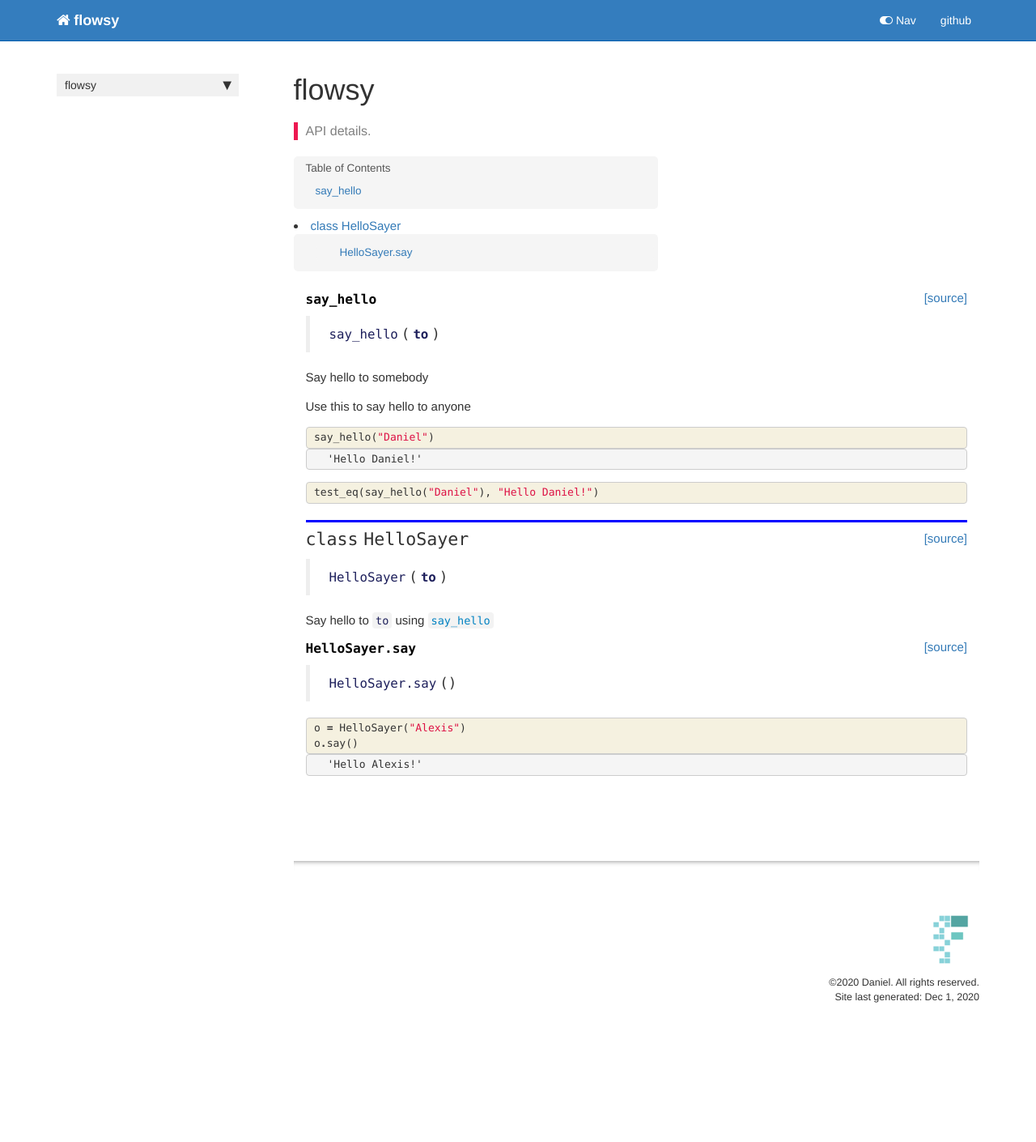
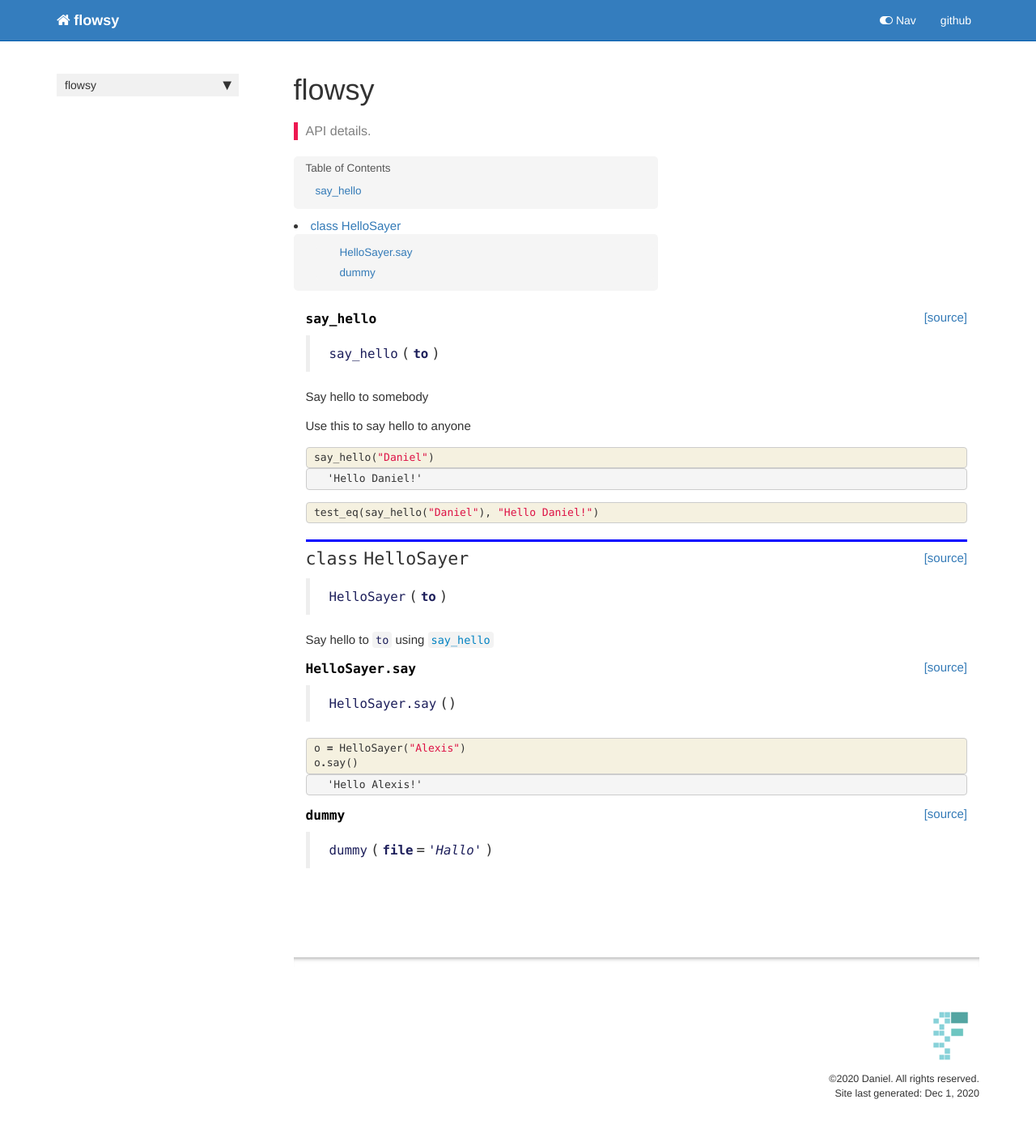
Before and after one commit to daniel-riffi/flowsy, a Jekyll site: the page built from docs/core.html, in a window 1280 px wide. Shown: the whole page at 81% size. Built offline with Jekyll 4.4.1, drawn with Linux system fonts in a browser that asks for light colours; nearby versions of some CDN libraries; comment, search, counter and statistics services are not loaded; before the commit the page ends 1291 px from its top, so only the background shows below that.

Commit message:
added dummy function

```diff
--- a/docs/_data/sidebars/home_sidebar.yml
+++ b/docs/_data/sidebars/home_sidebar.yml
@@ -10,12 +10,6 @@ entries:
       title: Overview
       url: /
     - output: web,pdf
-      title: core-checkpoint
-      url: core-checkpoint.html
-    - output: web,pdf
-      title: index-checkpoint
-      url: index-checkpoint.html
-    - output: web,pdf
       title: flowsy
       url: core.html
     output: web
--- a/docs/core.html
+++ b/docs/core.html
@@ -208,4 +208,35 @@ nb_path: "00_core.ipynb"
 </div>
     {% endraw %}
 
+    {% raw %}
+
+<div class="cell border-box-sizing code_cell rendered">
+
+<div class="output_wrapper">
+<div class="output">
+
+<div class="output_area">
+
+
+<div class="output_markdown rendered_html output_subarea ">
+<h4 id="dummy" class="doc_header"><code>dummy</code><a href="https://github.com/daniel-riffi/flowsy/tree/master/flowsy/core.py#L17" class="source_link" style="float:right">[source]</a></h4><blockquote><p><code>dummy</code>(<strong><code>file</code></strong>=<em><code>'Hallo'</code></em>)</p>
+</blockquote>
+
 </div>
+
+</div>
+
+</div>
+</div>
+
+</div>
+    {% endraw %}
+
+    {% raw %}
+
+<div class="cell border-box-sizing code_cell rendered">
+
+</div>
+    {% endraw %}
+
+</div>
--- a/docs/index.html
+++ b/docs/index.html
@@ -44,7 +44,7 @@ nb_path: "index.ipynb"
 </div>
 <div class="cell border-box-sizing text_cell rendered"><div class="inner_cell">
 <div class="text_cell_render border-box-sizing rendered_html">
-<p><code>pip install your_project_name</code></p>
+<p><code>pip install flowsy</code></p>
 
 </div>
 </div>
@@ -57,7 +57,7 @@ nb_path: "index.ipynb"
 </div>
 <div class="cell border-box-sizing text_cell rendered"><div class="inner_cell">
 <div class="text_cell_render border-box-sizing rendered_html">
-<p>Fill me in please! Don't forget code examples:</p>
+<p>If you want to say hello to someone you can use this method</p>
 
 </div>
 </div>
--- a/docs/sidebar.json
+++ b/docs/sidebar.json
@@ -1,8 +1,6 @@
 {
   "flowsy": {
     "Overview": "/",
-    "core-checkpoint": "core-checkpoint.html",
-    "index-checkpoint": "index-checkpoint.html",
     "flowsy": "core.html"
   }
 }
--- a/flowsy/__init__.py
+++ b/flowsy/__init__.py
@@ -1 +1 @@
-__version__ = "0.0.1"
+__version__ = "0.0.2"
--- a/flowsy/_nbdev.py
+++ b/flowsy/_nbdev.py
@@ -3,7 +3,8 @@
 __all__ = ["index", "modules", "custom_doc_links", "git_url"]
 
 index = {"say_hello": "00_core.ipynb",
-         "HelloSayer": "00_core.ipynb"}
+         "HelloSayer": "00_core.ipynb",
+         "dummy": "00_core.ipynb"}
 
 modules = ["core.py"]
 
--- a/flowsy/core.py
+++ b/flowsy/core.py
@@ -1,6 +1,6 @@
 # AUTOGENERATED! DO NOT EDIT! File to edit: 00_core.ipynb (unless otherwise specified).
 
-__all__ = ['say_hello', 'HelloSayer']
+__all__ = ['say_hello', 'HelloSayer', 'dummy']
 
 # Cell
 def say_hello(to):
@@ -12,3 +12,7 @@ class HelloSayer:
     "Say hello to `to` using `say_hello`"
     def __init__(self, to): self.to = to
     def say(self): return say_hello(self.to)
+
+# Cell
+def dummy(file='Hallo'):
+    return file
```
Also changed, not shown: README.md, docs/core-checkpoint.html (deleted), docs/index-checkpoint.html (deleted), 3 other files.
